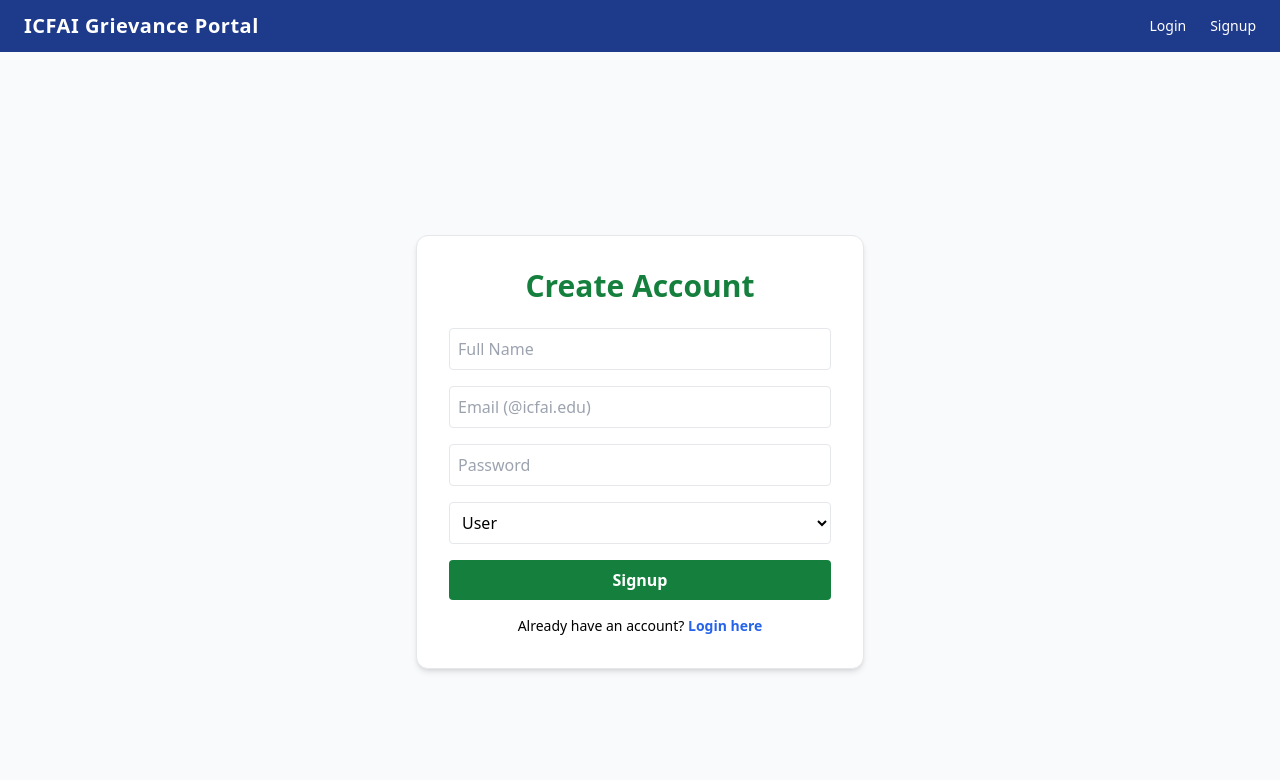
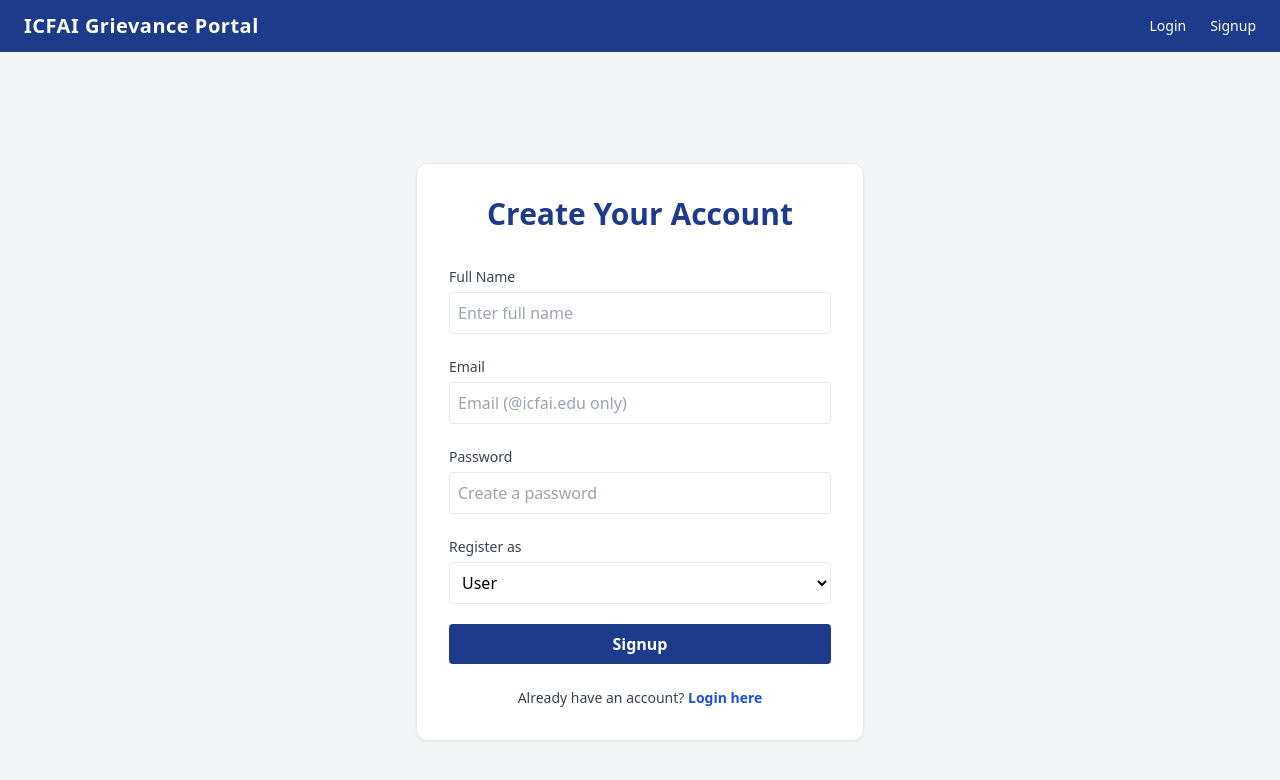
Before and after one commit to Pratham179/icfai-grievance-system, a React (Vite) app in the folder client/: page /signup in a window 1280 px wide. Shown: the top 780 px of the page. Built offline with nearby package versions, Linux system fonts and the light colour scheme.

Commit message:
updated basic UI

```diff
--- a/client/src/pages/Login.jsx
+++ b/client/src/pages/Login.jsx
@@ -10,23 +10,23 @@
   const [form, setForm] = useState({
     email: "",
     password: "",
-    role: "user"
+    role: "user",
   });
 
   const [msg, setMsg] = useState("");
 
-  const handleChange = e => {
+  const handleChange = (e) => {
     setForm({ ...form, [e.target.name]: e.target.value });
   };
 
-  const handleSubmit = async e => {
+  const handleSubmit = async (e) => {
     e.preventDefault();
     try {
       const res = await api.post("/auth/login", form);
 
       setUser({
         email: form.email,
-        role: res.data.role
+        role: res.data.role,
       });
 
       navigate("/dashboard");
@@ -36,52 +36,65 @@
   };
 
   return (
-    <div className="flex justify-center items-center min-h-screen bg-gray-50 px-4">
-      <div className="w-full max-w-md bg-white p-8 rounded-xl shadow-md border">
+    <div className="min-h-screen flex justify-center items-center bg-gray-100 px-4">
+      <div className="w-full max-w-md bg-white border rounded-xl p-8 shadow-sm">
 
-        <h2 className="text-3xl font-bold text-center mb-6 text-blue-700">
-          Login
+        {/* TITLE */}
+        <h2 className="text-3xl font-bold text-center mb-8 text-[#1E3A8A]">
+          Login to Your Account
         </h2>
 
-        <form className="space-y-4" onSubmit={handleSubmit}>
+        {/* FORM */}
+        <form className="space-y-5" onSubmit={handleSubmit}>
+          <div>
+            <label className="text-sm font-medium text-gray-700">Email</label>
             <input
               name="email"
-            placeholder="Email"
-            className="w-full border p-2 rounded"
+              type="email"
+              placeholder="Enter your email"
+              className="w-full border p-2 rounded mt-1"
               onChange={handleChange}
               required
             />
+          </div>
 
+          <div>
+            <label className="text-sm font-medium text-gray-700">Password</label>
             <input
               name="password"
               type="password"
-            placeholder="Password"
-            className="w-full border p-2 rounded"
+              placeholder="Enter password"
+              className="w-full border p-2 rounded mt-1"
               onChange={handleChange}
               required
             />
+          </div>
 
-          {/* ROLE SELECT */}
+          <div>
+            <label className="text-sm font-medium text-gray-700">Login as</label>
             <select
               name="role"
-            className="w-full border p-2 rounded bg-white"
+              className="w-full border p-2 rounded mt-1 bg-white"
               onChange={handleChange}
             >
               <option value="user">User</option>
               <option value="admin">Admin (IC Committee Only)</option>
             </select>
+          </div>
 
-          <button className="w-full bg-blue-700 hover:bg-blue-800 text-white p-2 rounded font-semibold">
+          <button className="w-full bg-[#1E3A8A] hover:bg-blue-900 text-white p-2 rounded font-semibold transition">
             Login
           </button>
         </form>
 
-        {msg && <p className="mt-3 text-red-600 text-center">{msg}</p>}
+        {/* ERROR MESSAGE */}
+        {msg && <p className="mt-4 text-center text-red-600 text-sm">{msg}</p>}
 
-        <div className="text-center mt-4">
-          <p className="text-sm">
+        {/* FOOTER */}
+        <div className="text-center mt-6">
+          <p className="text-sm text-gray-700">
             Don't have an account?{" "}
-            <Link to="/signup" className="font-semibold text-blue-600 hover:underline">
+            <Link to="/signup" className="text-blue-700 font-semibold hover:underline">
               Register here
             </Link>
           </p>
--- a/client/src/pages/RequestCall.jsx
+++ b/client/src/pages/RequestCall.jsx
@@ -22,81 +22,96 @@
         reason,
       });
 
-      setMsg(
-        "Your request has been submitted. A committee member will contact you soon."
-      );
+      setMsg("Your request has been submitted. A committee member will contact you soon.");
 
-      // Clear form
       setName("");
       setContact("");
       setPreferredTime("");
       setReason("");
     } catch (err) {
-      setMsg(
-        err?.response?.data?.error ||
-          "Unable to submit request right now. Please try again later."
-      );
+      setMsg(err?.response?.data?.error || "Unable to submit request. Please try again later.");
     } finally {
       setLoading(false);
     }
   };
 
   return (
-    <div className="p-6 max-w-xl mx-auto">
-      <h2 className="text-3xl font-bold mb-4 text-center">
+    <div className="min-h-screen flex justify-center items-center bg-gray-100 px-4">
+      <div className="w-full max-w-xl bg-white p-10 rounded-xl shadow-md border">
+
+        {/* TITLE */}
+        <h2 className="text-3xl font-bold text-center mb-8 text-[#1E3A8A]">
           Request a Confidential Call
         </h2>
 
-      <p className="text-gray-700 text-sm mb-6 text-center">
-        Use this option if you want to talk to a designated member before
-        filing a formal complaint. This is for discussion and guidance only.
+        <p className="text-gray-600 text-center text-sm mb-8 leading-relaxed">
+          Speak privately with a designated committee member.
+          No formal complaint is created unless you choose to proceed.
         </p>
 
-      <form className="space-y-4" onSubmit={handleSubmit}>
+        {/* FORM */}
+        <form className="space-y-5" onSubmit={handleSubmit}>
+
+          <div>
+            <label className="text-sm text-gray-700 font-medium">Your Name</label>
             <input
-          className="w-full border p-2 rounded"
-          placeholder="Your Name"
+              className="w-full border p-2 rounded mt-1"
+              placeholder="Enter your name"
               value={name}
               onChange={e => setName(e.target.value)}
               required
             />
+          </div>
 
+          <div>
+            <label className="text-sm text-gray-700 font-medium">Contact Number</label>
             <input
-          className="w-full border p-2 rounded"
-          placeholder="Contact Number"
+              className="w-full border p-2 rounded mt-1"
+              placeholder="Enter contact number"
               value={contact}
               onChange={e => setContact(e.target.value)}
               required
             />
+          </div>
 
+          <div>
+            <label className="text-sm text-gray-700 font-medium">Preferred Time</label>
             <input
-          className="w-full border p-2 rounded"
-          placeholder="Preferred Time (e.g. 5–7 PM)"
+              className="w-full border p-2 rounded mt-1"
+              placeholder="e.g. 5–7 PM"
               value={preferredTime}
               onChange={e => setPreferredTime(e.target.value)}
               required
             />
+          </div>
 
+          <div>
+            <label className="text-sm text-gray-700 font-medium">Discussion Reason (Optional)</label>
             <textarea
-          className="w-full border p-2 h-28 rounded"
-          placeholder="Briefly describe what you want to discuss (optional but helpful)"
+              className="w-full border p-2 rounded mt-1 h-28"
+              placeholder="Briefly describe what you want to discuss"
               value={reason}
               onChange={e => setReason(e.target.value)}
             />
+          </div>
 
+          {/* BUTTON */}
           <button
-          className="w-full bg-blue-600 text-white p-2 rounded disabled:opacity-60"
+            className="w-full bg-[#1E3A8A] hover:bg-blue-900 text-white p-2 rounded font-semibold transition"
             disabled={loading}
           >
             {loading ? "Submitting..." : "Submit Request"}
           </button>
         </form>
 
+        {/* MESSAGE */}
         {msg && (
-        <p className="mt-4 text-center text-sm text-green-700 font-medium">
+          <p className="mt-6 text-center text-green-700 text-sm font-medium">
             {msg}
           </p>
         )}
+
+      </div>
     </div>
   );
 }
--- a/client/src/pages/Signup.jsx
+++ b/client/src/pages/Signup.jsx
@@ -21,71 +21,88 @@
     e.preventDefault();
     try {
       await api.post("/auth/signup", form);
-      navigate("/login"); // redirect on success
+      navigate("/login");
     } catch (err) {
       setMsg(err.response?.data?.error || "Signup failed");
     }
   };
 
   return (
-    <div className="flex justify-center items-center min-h-screen bg-gray-50 px-4">
-      <div className="w-full max-w-md bg-white p-8 rounded-xl shadow-md border">
+    <div className="min-h-screen flex justify-center items-center bg-gray-100 px-4">
+      <div className="w-full max-w-md bg-white border rounded-xl p-8 shadow-sm">
 
-        <h2 className="text-3xl font-bold text-center mb-6 text-green-700">
-          Create Account
+        {/* TITLE */}
+        <h2 className="text-3xl font-bold text-center mb-8 text-[#1E3A8A]">
+          Create Your Account
         </h2>
 
-        <form className="space-y-4" onSubmit={handleSubmit}>
+        {/* FORM */}
+        <form className="space-y-5" onSubmit={handleSubmit}>
+
+          <div>
+            <label className="text-sm font-medium text-gray-700">Full Name</label>
             <input
               name="name"
-            placeholder="Full Name"
-            className="w-full border p-2 rounded"
+              placeholder="Enter full name"
+              className="w-full border p-2 rounded mt-1"
               onChange={handleChange}
               required
             />
+          </div>
 
+          <div>
+            <label className="text-sm font-medium text-gray-700">Email</label>
             <input
               name="email"
-            placeholder="Email (@icfai.edu)"
-            className="w-full border p-2 rounded"
+              placeholder="Email (@icfai.edu only)"
+              className="w-full border p-2 rounded mt-1"
               onChange={handleChange}
               required
             />
+          </div>
 
+          <div>
+            <label className="text-sm font-medium text-gray-700">Password</label>
             <input
               name="password"
               type="password"
-            placeholder="Password"
-            className="w-full border p-2 rounded"
+              placeholder="Create a password"
+              className="w-full border p-2 rounded mt-1"
               onChange={handleChange}
               required
             />
+          </div>
 
-          {/* ROLE SELECT */}
+          <div>
+            <label className="text-sm font-medium text-gray-700">Register as</label>
             <select
               name="role"
-            className="w-full border p-2 rounded bg-white"
+              className="w-full border p-2 rounded mt-1 bg-white"
               onChange={handleChange}
             >
               <option value="user">User</option>
               <option value="admin">Admin (IC Committee Only)</option>
             </select>
+          </div>
 
-          <button className="w-full bg-green-700 hover:bg-green-800 text-white p-2 rounded font-semibold">
+          <button className="w-full bg-[#1E3A8A] hover:bg-blue-900 text-white p-2 rounded font-semibold transition">
             Signup
           </button>
         </form>
 
-        {msg && <p className="mt-3 text-red-600 text-center">{msg}</p>}
+        {/* ERROR MESSAGE */}
+        {msg && <p className="mt-4 text-center text-red-600 text-sm">{msg}</p>}
 
-        <div className="text-center mt-4">
-          <p className="text-sm">
+        {/* FOOTER */}
+        <div className="text-center mt-6">
+          <p className="text-sm text-gray-700">
             Already have an account?{" "}
-            <Link to="/login" className="font-semibold text-blue-600 hover:underline">
+            <Link to="/login" className="text-blue-700 font-semibold hover:underline">
               Login here
             </Link>
           </p>
         </div>
+
       </div>
     </div>
   );
```
Also changed, not shown: client/src/pages/AdminCallRequest.jsx (+54 -18 lines). Lines whose indentation alone changed are shown as unchanged.
